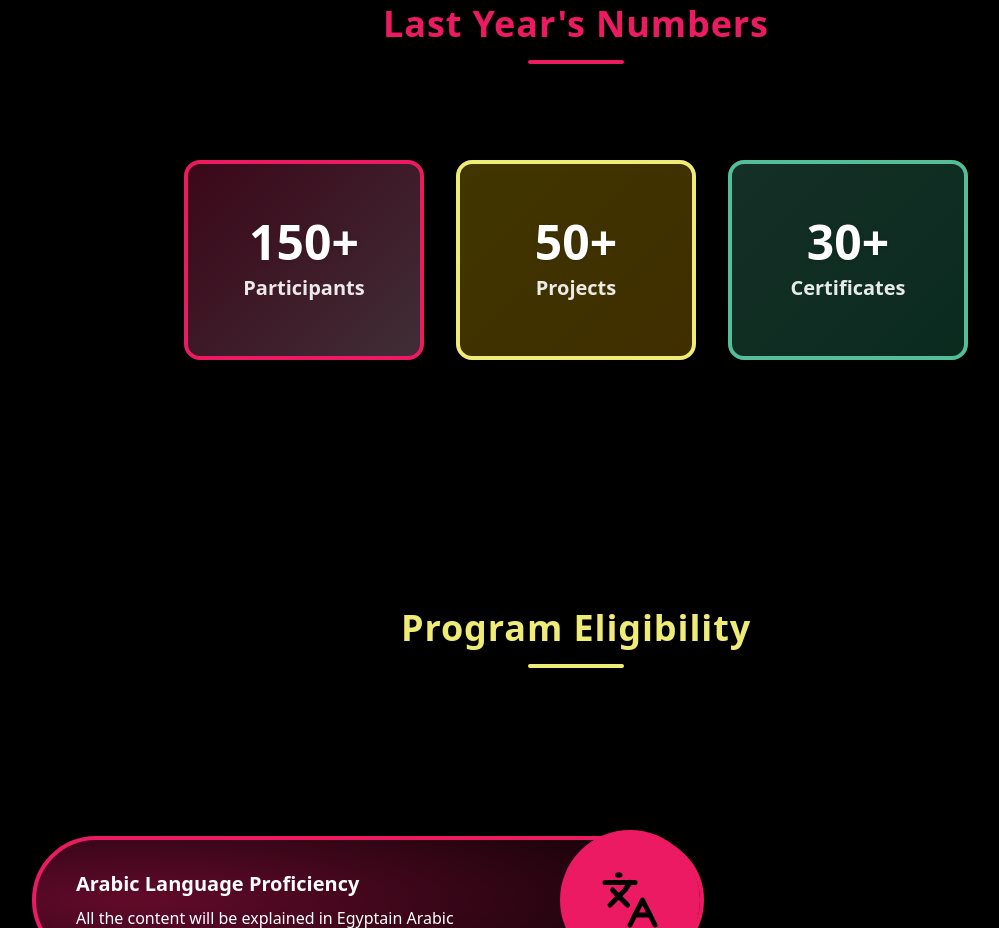
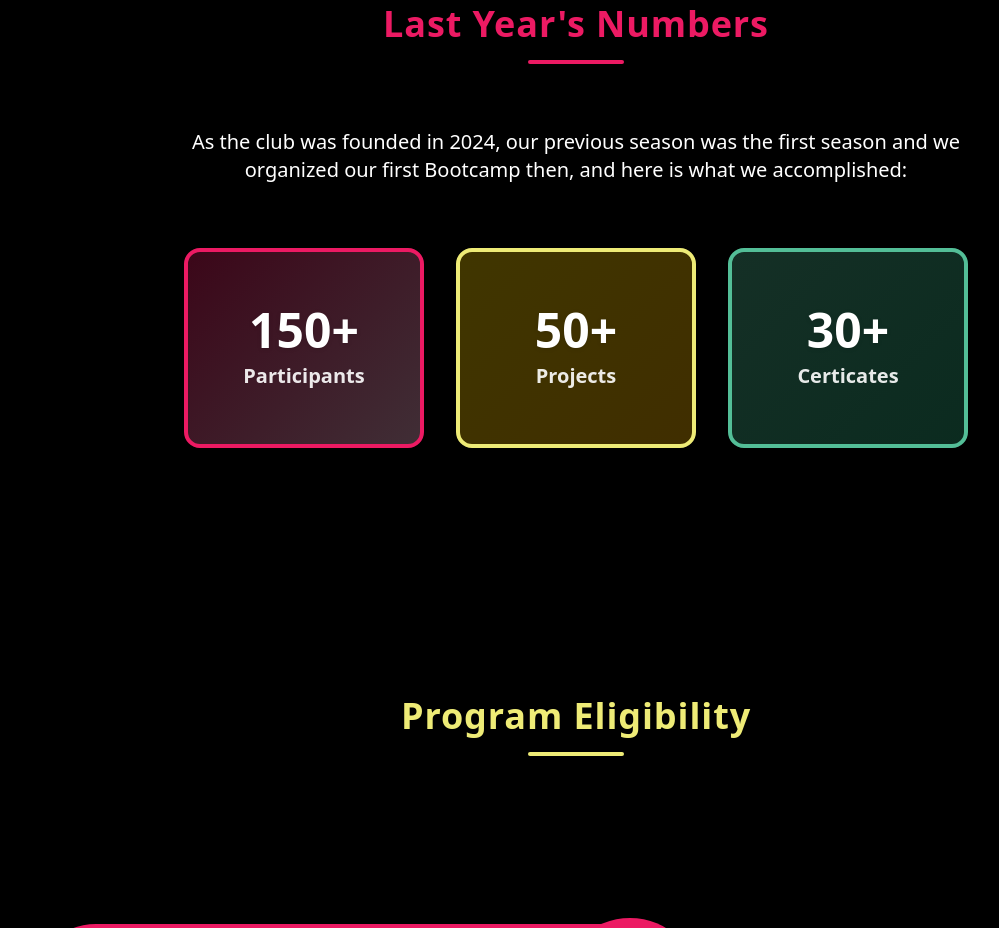
Before and after one commit to YAFFMN/OVAC, a React (Vite) app: page /bootcamp in a window 1280 px wide. Shown: the part 940-1868 px from the top of the page, without its empty margins (64-1063 px from the left). Built offline with nearby package versions, Linux system fonts and the light colour scheme.

Commit message:
Update BootcampStats.jsx

```diff
--- a/src/Components/BootcampStats.jsx
+++ b/src/Components/BootcampStats.jsx
@@ -21,7 +21,7 @@ const stats = [
       "linear-gradient(135deg, rgba(255,214,0,0.25) 0%, rgba(255,183,0,0.25) 100%)",
   },
   {
-    label: "Certificates",
+    label: "Certicates",
     value: 30,
     colors: "from-[#53be97] to-[#2caa7c]",
     border: "border-[#53be97]",
@@ -86,7 +86,19 @@ const BootcampStats = () => {
     <div className="flex flex-col justify-center items-center py-20 px-4 relative z-1 overflow-hidden">
       <HeadWord HeadWord={"Last Year's Numbers"} />
       <Underline />
-      <div className="flex flex-col md:flex-row items-center justify-center mt-16">
+
+      {/* Introductory text */}
+      <motion.p
+        initial={{ opacity: 0, y: 20 }}
+        whileInView={{ opacity: 1, y: 0 }}
+        transition={{ duration: 0.6, delay: 0.2 }}
+        viewport={{ once: false, amount: 0.5 }}
+        className="text-center text-lg md:text-xl text-white max-w-4xl mx-auto mt-8 mb-8 px-4"
+      >
+        As the club was founded in 2024, our previous season was the first season and we organized our first Bootcamp then, and here is what we accomplished:
+      </motion.p>
+
+      <div className="flex flex-col md:flex-row items-center justify-center mt-8">
         {stats.map((stat, idx) => (
           <StatBox
             key={stat.label}
```
